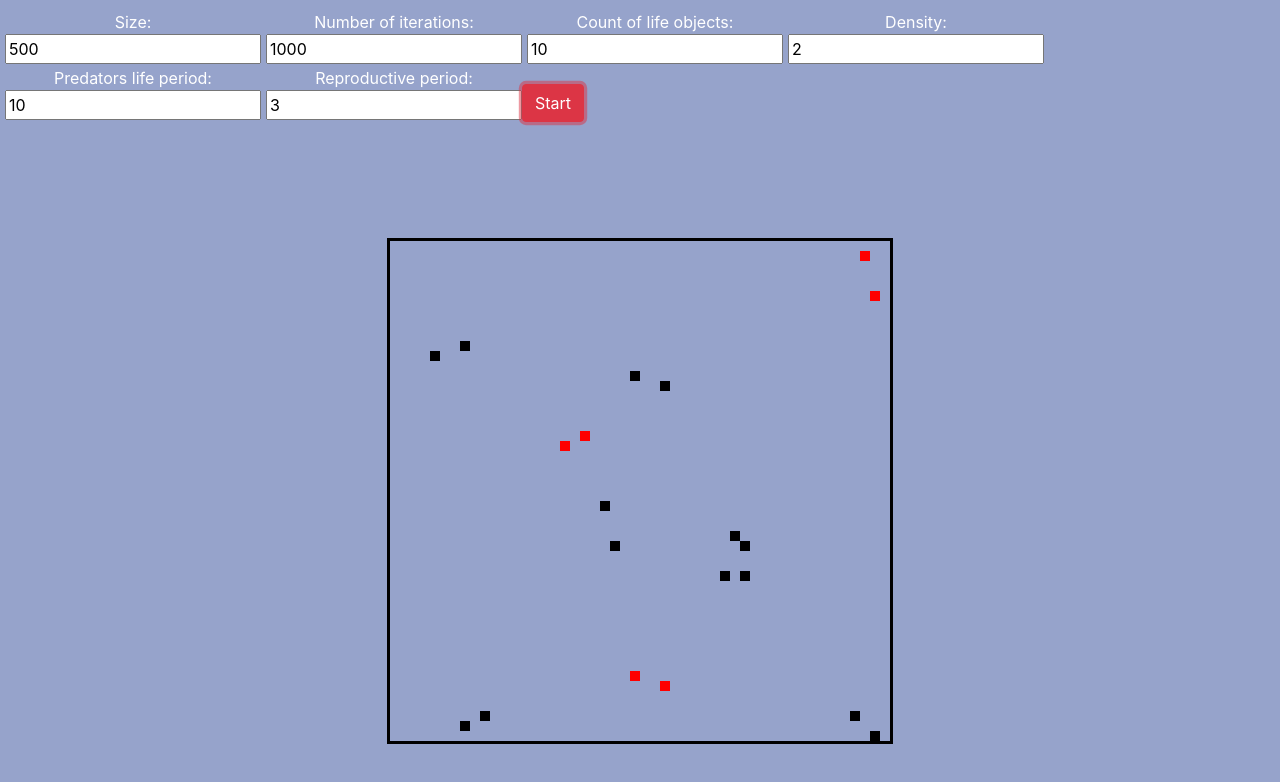
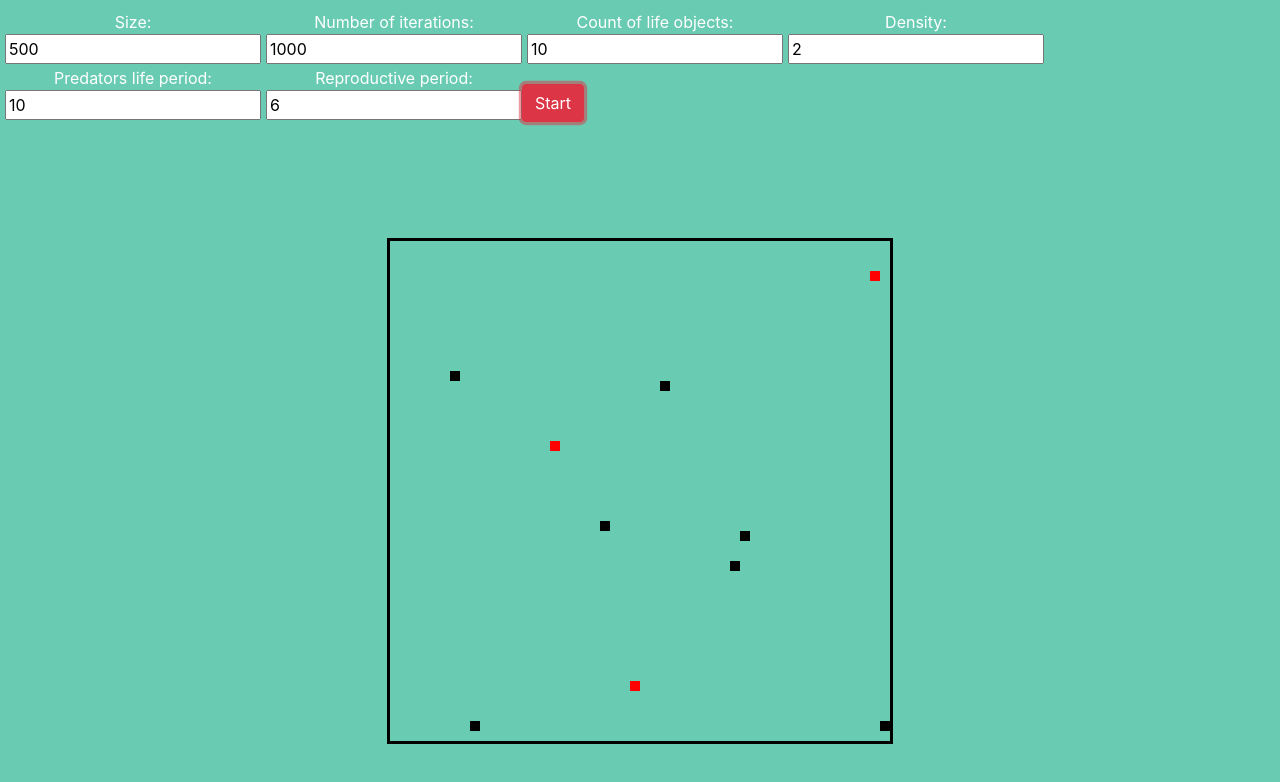
Before and after one commit to NololJedi/GameOfLife, a plain HTML site: page index.html in a window 1280 px wide. Both pictures are taken after a click on the button "Start". Drawn offline with nearby package versions, Linux system fonts and the light colour scheme.

Commit message:
Reproductive logic for predator was changed.

```diff
--- a/css/main.css
+++ b/css/main.css
@@ -1,5 +1,5 @@
 body {
-background-color: #96a3cb;
+background-color: #6acbb3;
 }
 
 .field {
@@ -30,7 +30,7 @@ background-color: #96a3cb;
 .message {
     height: 20px;
     margin-top: 5px;
-    color: #ff67a4;
+    color: #ff1919;
 }
 
 .message ul {
--- a/index.html
+++ b/index.html
@@ -32,7 +32,7 @@
         </div>
         <div>
             <label for="reproductivePeriod" title="Iterations count of reproductive period.">Reproductive period:</label>
-            <input id="reproductivePeriod" type="number" value="3">
+            <input id="reproductivePeriod" type="number" value="6">
         </div>
         <button class="btn btn-danger" id="start">Start</button>
     </form>
--- a/js/main.js
+++ b/js/main.js
@@ -87,7 +87,7 @@ function GameField(interval) {
     };
     this.message = function (message) {
         this.context.fillStyle = "white";
-        this.context.font = size / 10 + "px Arial";
+        this.context.font = size / 12 + "px Arial";
         if (ITERATIONS_FINISHED_MESSAGE === message) {
             this.context.fillText(message, size / 5, size / 2);
         } else {
@@ -115,7 +115,9 @@ function LifeObject(color, cell) {
         if (this.reproductiveIndex === 0) {
             let newCell = createNewCell(this.cell, this.color);
             if (PREDATOR_COLOR === color) {
-                predators.push(new Predator(newCell));
+                let predator = new Predator(newCell);
+                predator.predatorLifePeriod = Math.round(predatorLifePeriod / 2);
+                predators.push(predator);
             }
             if (VICTIM_COLOR === color) {
                 victims.push(new LifeObject(VICTIM_COLOR, newCell));
@@ -145,7 +147,6 @@ function Predator(cell) {
                 victims.splice(victimsIndex, 1);
                 //Reload predator's life period
                 this.predatorLifePeriod = predatorLifePeriod;
-                break;
             }
         }
     };
```
